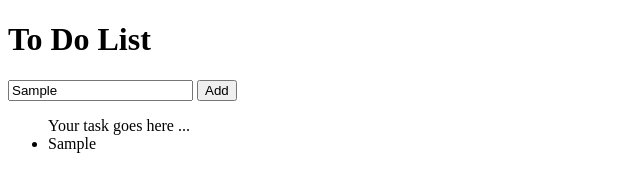
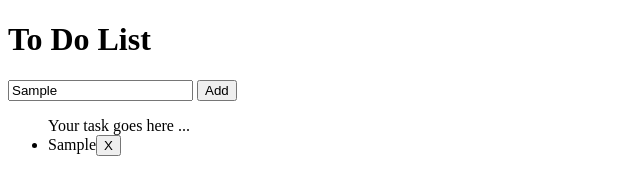
Before and after one commit to luckrew012/it24a, a plain HTML site: page todolist.html in a window 1280 px wide. Both pictures are taken after typing "Sample" into the empty fields and a click on the button "Add". Shown: the full height of the page, 0-640 px from the left. Drawn offline with Linux system fonts and the light colour scheme.

Commit message:
Added x-button :(

```diff
--- a/todolist.html
+++ b/todolist.html
@@ -15,6 +15,7 @@
     />
     <button onclick="addTask()">Add</button>
     <ul id="TaskList" > Your task goes here ...</ul>
+
 
     <script>
 
@@ -45,6 +46,28 @@ console.log("No task entered");
 
    document.getElementById("TaskList").appendChild(li);
 console.log("addTaskItem() called ->:", taskText, Date());
+
+const deleteBtn = createDeleteButton(li);
+li.appendChild(deleteBtn);
+}
+
+   function createDeleteButton(li){
+const deleteBtn = document.createElement("button");
+
+deleteBtn.textContent="X";
+deleteBtn.className="delete=btn";
+deleteBtn.style.marginLeft = "Bpx";
+deleteBtn.onclick = () => handleDeleteClick(li);
+
+console.log("createDeleteButton() called ->" , li.textContent)
+return deleteBtn;
+
+
+   }
+   function handleDeleteClick(li){
+li.remove();
+console.log("handleDeleteClick() called ->" , li.textContent.replace("x" , "").trim,Date())
+
    }
     </script>
 
```
